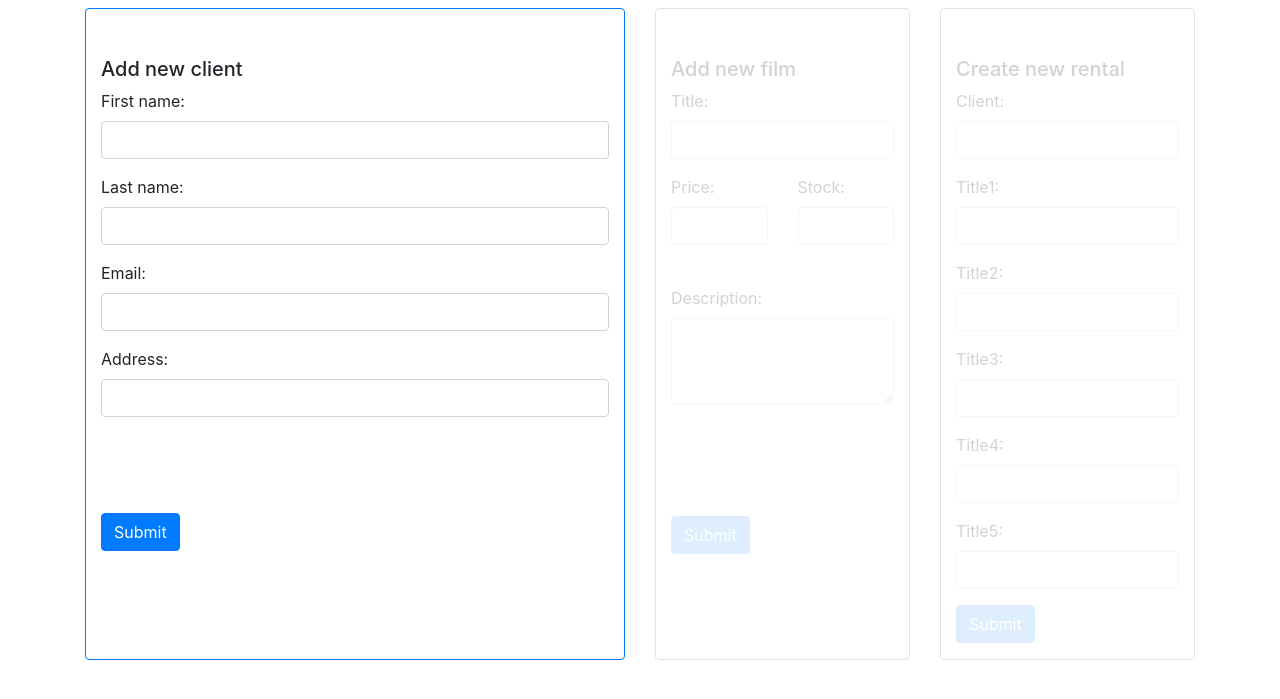
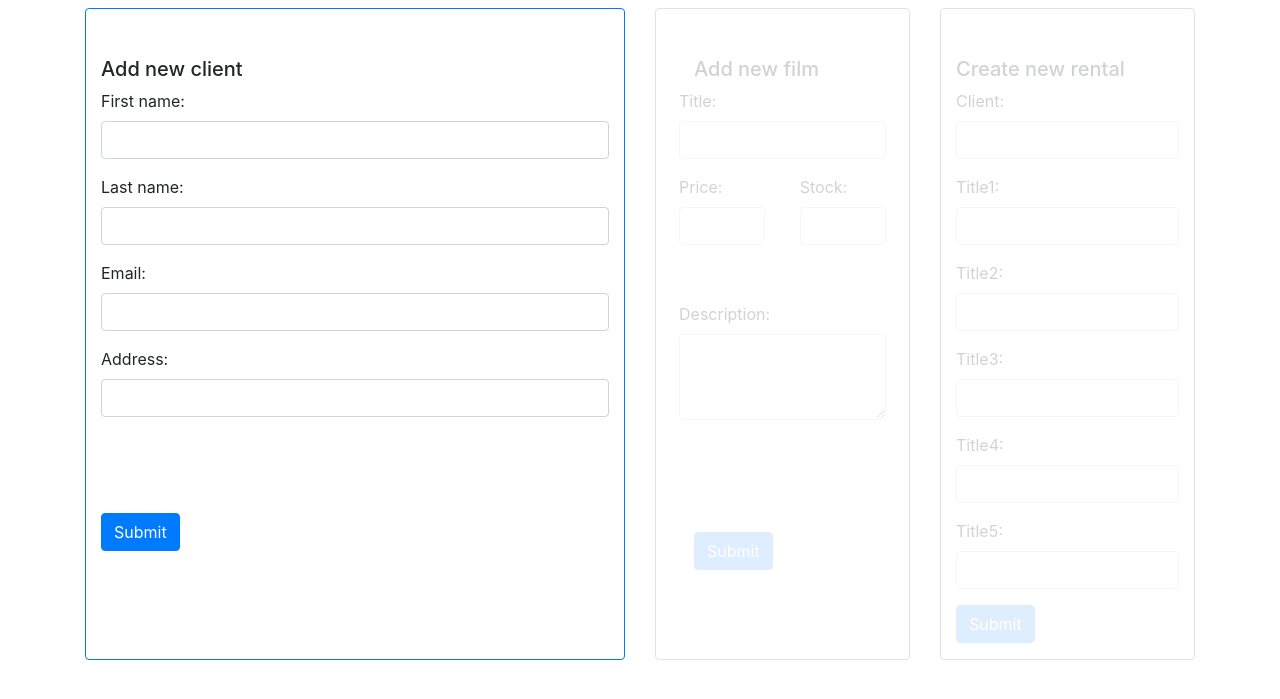
Before and after one commit to marniko1/video_club, a PHP site: template view/home.php in a window 1280 px wide. Shown: the top 699 px of the page. Run offline with PHP 8.4, Linux system fonts and the light colour scheme; the template is opened without the code that fills it, so the values that code supplies are empty; some libraries are stand-ins or nearby versions.

Commit message:
16.05.2018.

```diff
--- a/assets/css/main.css
+++ b/assets/css/main.css
@@ -41,3 +41,8 @@ table.clients caption {
 .proposals ul li:hover {
 	background-color: #ced4da;
 }
+
+/*err msg styles*/
+.val {
+	right: 0;
+}
--- a/assets/js/AjaxFormSubmit.js
+++ b/assets/js/AjaxFormSubmit.js
@@ -63,7 +63,7 @@ class FormSubmit {
 						$.each(response, function(key, value){
 							var key_num = key.replace('unav_film_msg', '');
 							$('#title' + key_num).css('box-shadow', '0 0 0 0.2rem rgba(200, 35, 51, 0.25)').css('border', '1px solid red');
-							$('#title' + key_num).after('<span class="val text-danger"><small>'+value+'</small></span>');
+							$('#title' + key_num).after('<span class="val text-danger position-absolute"><small>'+value+'</small></span>');
 						});
 					}
 				},
--- a/assets/js/FormValidator.js
+++ b/assets/js/FormValidator.js
@@ -4,6 +4,10 @@ class Validator {
 		this.isValid;
 		this.checkboxesIsValid;
 		this.checkboxes_wrapper_list_with_err = [];
+		// this.rules = {
+		// 	req: This fie....,
+		// };
+		this.fieldsForValidation = [];
 	}
 
 	validation(form){
@@ -28,7 +32,7 @@ class Validator {
 							if (!self[v](field)) {
 								$(field).css('box-shadow', '0 0 0 0.2rem rgba(200, 35, 51, 0.25)').css('border', '1px solid red');
 								if ($(field).next('span.text-danger').length == 0) {
-									$(field).after('<span class="val text-danger"><small>'+err_msgs[k]+'</small></span>');
+									$(field).after('<span class="val text-danger position-absolute"><small>'+err_msgs[k]+'</small></span>');
 								}
 								self.isValid = false;
 							}
@@ -36,7 +40,7 @@ class Validator {
 							if (!self[v.split('=')[0]](field, v.split('=')[1])) {
 								$(field).css('box-shadow', '0 0 0 0.2rem rgba(200, 35, 51, 0.25)').css('border', '1px solid red');
 								if ($(field).next('span.text-danger').length == 0) {
-									$(field).after('<span class="val text-danger"><small>'+err_msgs[k]+'</small></span>');
+									$(field).after('<span class="val text-danger position-absolute"><small>'+err_msgs[k]+'</small></span>');
 								}
 								self.isValid = false;
 							}
@@ -64,7 +68,7 @@ class Validator {
 			$.each(this.checkboxes_wrapper_list_with_err, function(key, value){
 				var checkbox = $(value).find(':checkbox')[0];
 				$(value).css('box-shadow', '0 0 0 0.2rem rgba(200, 35, 51, 0.25)').css('border', '1px solid red');
-				$(value).after('<span class="val text-danger"><small>'+$(checkbox).data().validationErrMsg+'</small></span>');
+				$(value).find('div.row').after('<span class="val text-danger position-absolute"><small>'+$(checkbox).data().validationErrMsg+'</small></span>');
 			});
 			return this.checkboxesIsValid;
 		}
@@ -103,6 +107,16 @@ class Validator {
 
 	}
 	addValidation(field_id, rule, msg){
+
+
+		//  provera da li u html-u postoji input
+		 // -> ako postoji apenduj ga u this.fieldsForValidation
+		 // foreach rule u trenutno input polju
+		// provera da ;li  lookup-u postoji tip validacije
+		// za svaki tip validacije
+
+
+
 		if ($(field_id).attr('data-validation-rules')) {
 			$(field_id).attr('data-validation-rules', $(field_id).attr('data-validation-rules') + ',' + rule);
 		} else {
--- a/assets/js/main.js
+++ b/assets/js/main.js
@@ -15,6 +15,7 @@ window.onload = function() {
     	var frmvalidator = new Validator($('div.col-6.form-wrapper form'));
     	// add validation rules on fields
     	// add new client fields validation rules
+    	// frmvalidator.addValidation('#first_name', ['req', 'minLenth=15']);
     	frmvalidator.addValidation('#first_name', 'req', 'This field cannot be left blank.');
     	frmvalidator.addValidation('#first_name', 'minLength=3', 'Minimum length 3 chars.');
     	frmvalidator.addValidation('#first_name', 'maxLength=20', 'Maximum length 20 chars.');
--- a/view/home.php
+++ b/view/home.php
@@ -29,22 +29,23 @@
 				</div>
 				<div class="col-3 form-wrapper d-flex opacity-5">
 					<div class="col-12 border border-secondary mt-2 rounded">
-						<form class="mt-5 row" method="post" action="<?php echo INCL_PATH.'Films/addNewFilm';?>" id="new-film">
+						<form class="mt-5 row ml-2 mr-2" method="post" action="<?php echo INCL_PATH.'Films/addNewFilm';?>" id="new-film">
 							<h5 class="col-12">Add new film</h5>
-							<div class="form-group col-12">
+							<div class="form-group col-12 pl-0 pr-0">
 								<label for="title">Title: </label>
 								<input type="text" name="title" id="title" class="form-control">
 							</div>
-							<div class="form-group col-6">
+							<div class="form-group col-5 pl-0 pr-0">
 								<label for="price">Price: </label>
-								<input type="number" step="0.01" name="price" id="price" class="form-control">
+								<input type="number" min="0.01" step="0.01" name="price" id="price" class="form-control">
 							</div>
-							<div class="form-group col-6">
+							<div class="col-2"></div>
+							<div class="form-group col-5 pr-0 pl-0">
 								<label for="stock">Stock: </label>
-								<input type="number" name="stock" id="stock" class="form-control">
+								<input type="number" min="1" name="stock" id="stock" class="form-control">
 							</div>
-							<div class="checkbox-wrapper col-12 form-group">
-								<div class="row">
+							<div class="checkbox-wrapper col-12 form-group mt-3 rounded">
+								<div class="row position-relative">
 									<div class="col-3 checkbox-holder d-none">
 										<div class="form-check form-check-inline ml-2">
 											<input class="form-check-input" type="checkbox" name="genre[]" id="checkbox1" value="Comedy">
@@ -103,7 +104,7 @@
 									</div>
 								</div>
 							</div>
-							<div class="form-group col-12 mt-2">
+							<div class="form-group col-12 mt-2 pl-0 pr-0">
 								<label for="description">Description: </label>
 								<textarea class="form-control" rows="3" name="description" id="description"></textarea>
 							</div>
```
